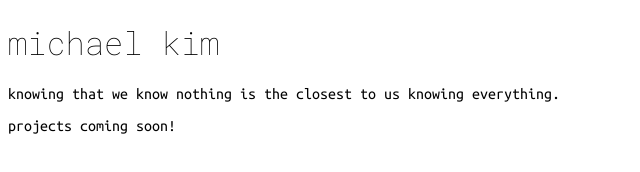
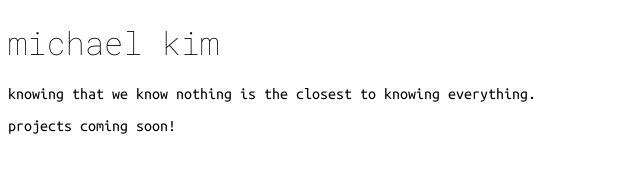
Before and after one commit to shoemakersknife/shoemakersknife.github.io, a plain HTML site: page index.html in a window 1280 px wide. Shown: the full height of the page, 0-640 px from the left. Drawn offline with Linux system fonts and the light colour scheme.

Commit message:
Update index.html

```diff
--- a/index.html
+++ b/index.html
@@ -8,7 +8,7 @@
   </head>
   <body>
       <h1 class="hidden">michael kim</h1>
-      <p class="hidden">knowing that we know nothing is the closest to us knowing everything.</p>
+      <p class="hidden">knowing that we know nothing is the closest to knowing everything.</p>
       <p class="hidden">projects coming soon!</p>
       <script src="./script.js"></script>
     </body>
```
